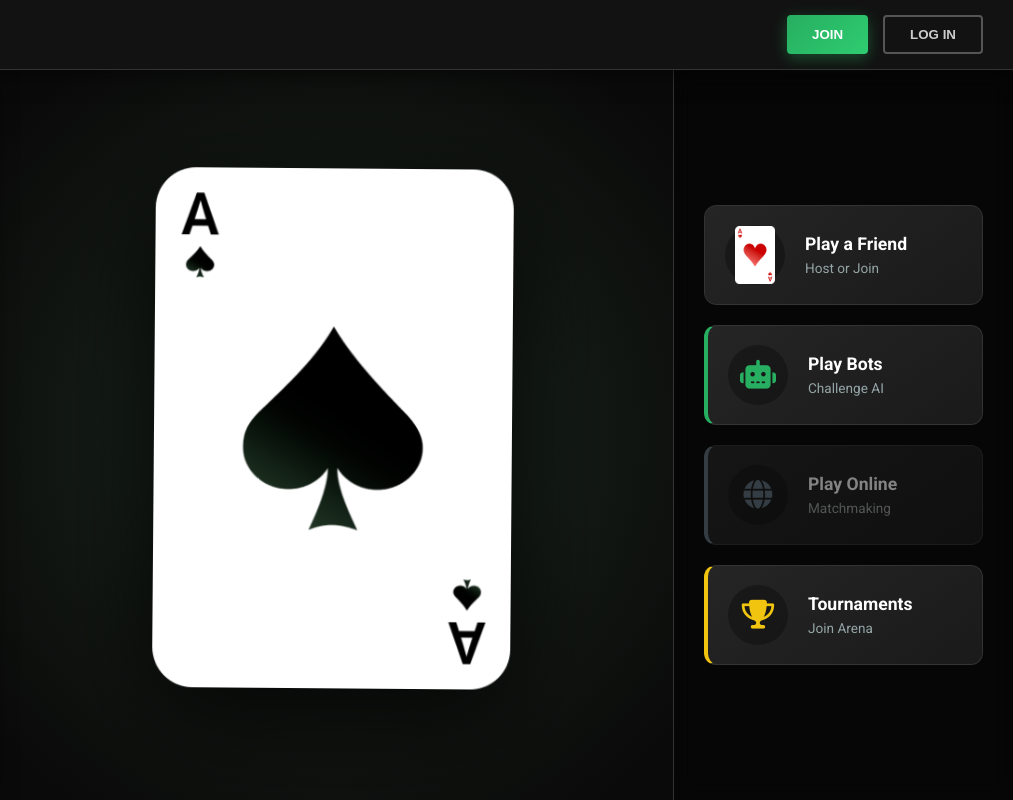
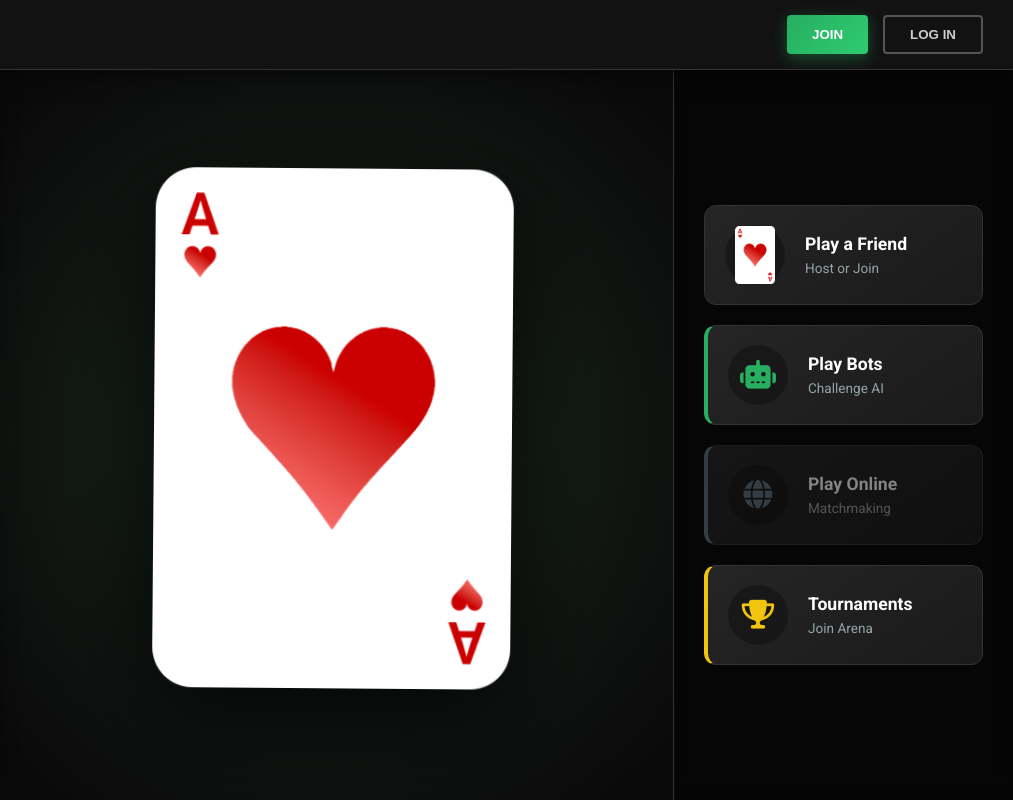
Before and after one commit to george31GA31/SlapsGame, a plain HTML site: page index.html in a window 1280 px wide. Shown: the full height of the page, 267-1280 px from the left. Drawn offline with Linux system fonts and the light colour scheme.

Commit message:
index.html

```diff
--- a/index.html
+++ b/index.html
@@ -40,7 +40,7 @@
 
         <main class="hero-area">
             <div class="card-display">
-                <img src="assets/cards/ace_of_spades.png" alt="Ace of Spades" class="hero-card-img">
+                <img src="assets/cards/ace_of_hearts.png" alt="Ace of Hearts" class="hero-card-img">
             </div>
         </main>
 
```
